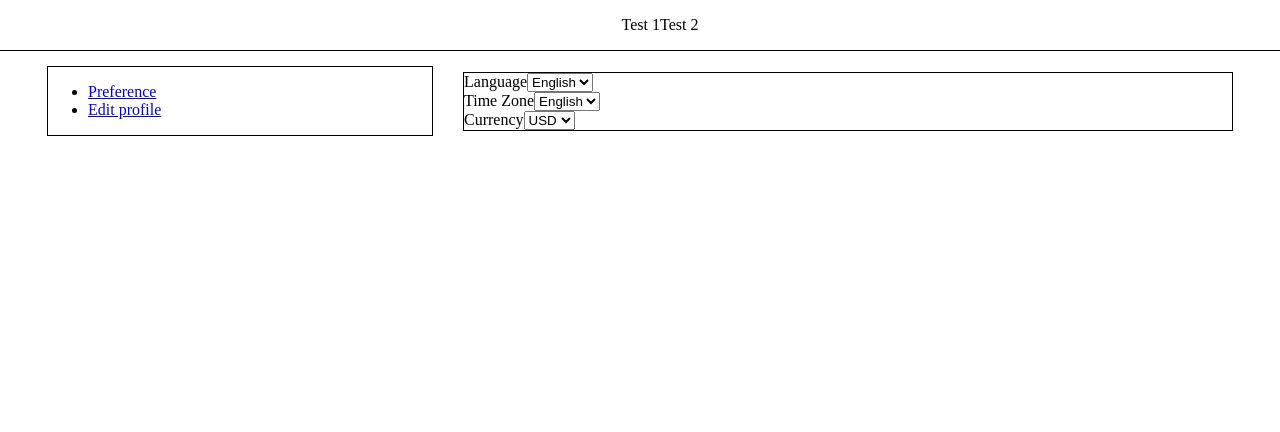
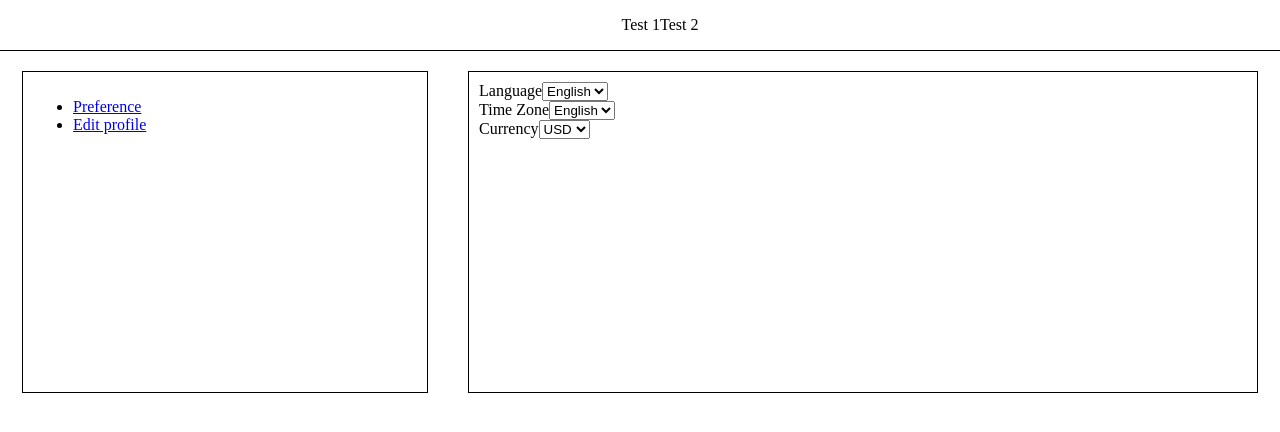
Before and after one commit to oukunan/Taskworld-assignment, a React app: page / in a window 1280 px wide. Shown: the top 432 px of the page. Built offline with nearby package versions, Linux system fonts and the light colour scheme.

Commit message:
Add fixed height to sub-layout

```diff
--- a/src/client/app.css
+++ b/src/client/app.css
@@ -22,7 +22,9 @@ body {
 
 .sub-layout {
   border: 1px solid black;
-  margin: 15px;
+  margin: 20px;
+  height: 300px;
+  padding: 10px;
 }
 
 .menu-layout {
```
